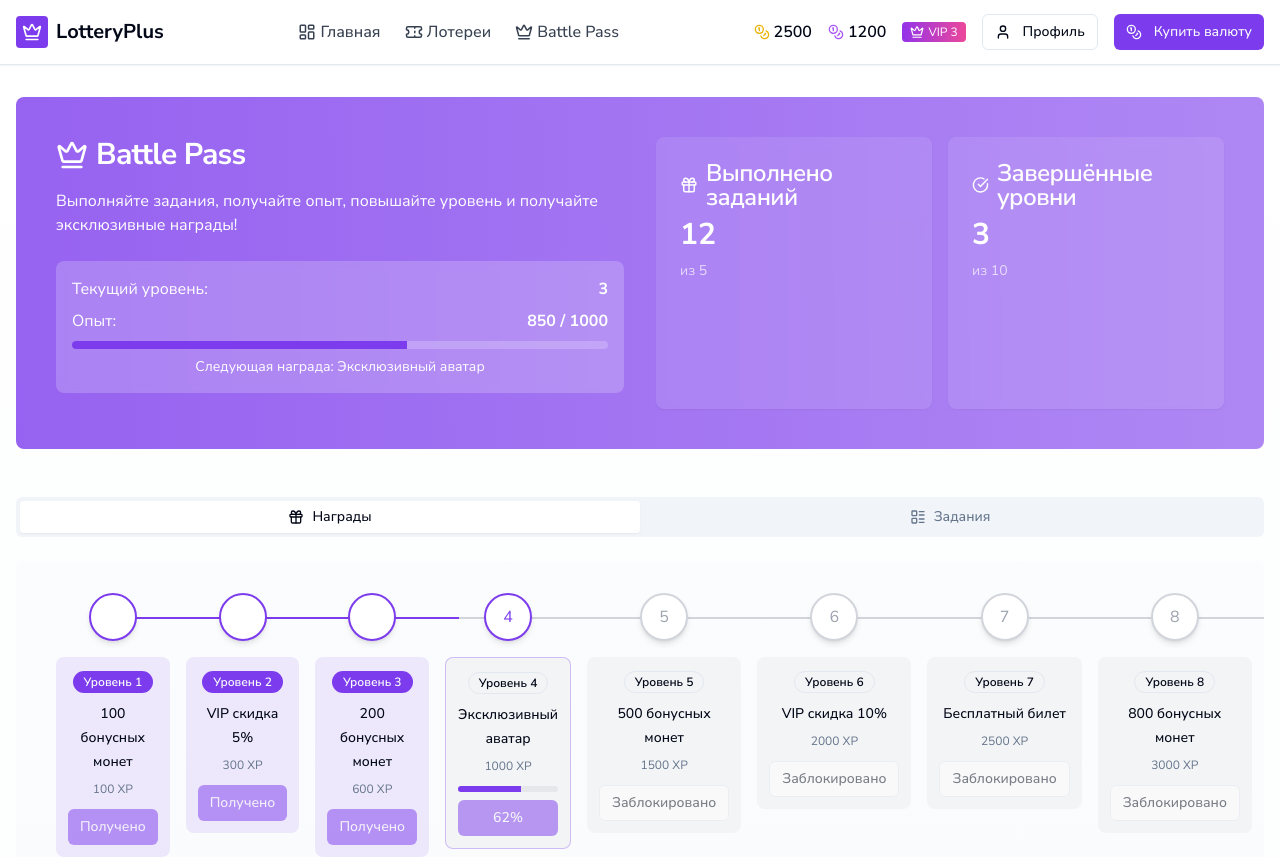
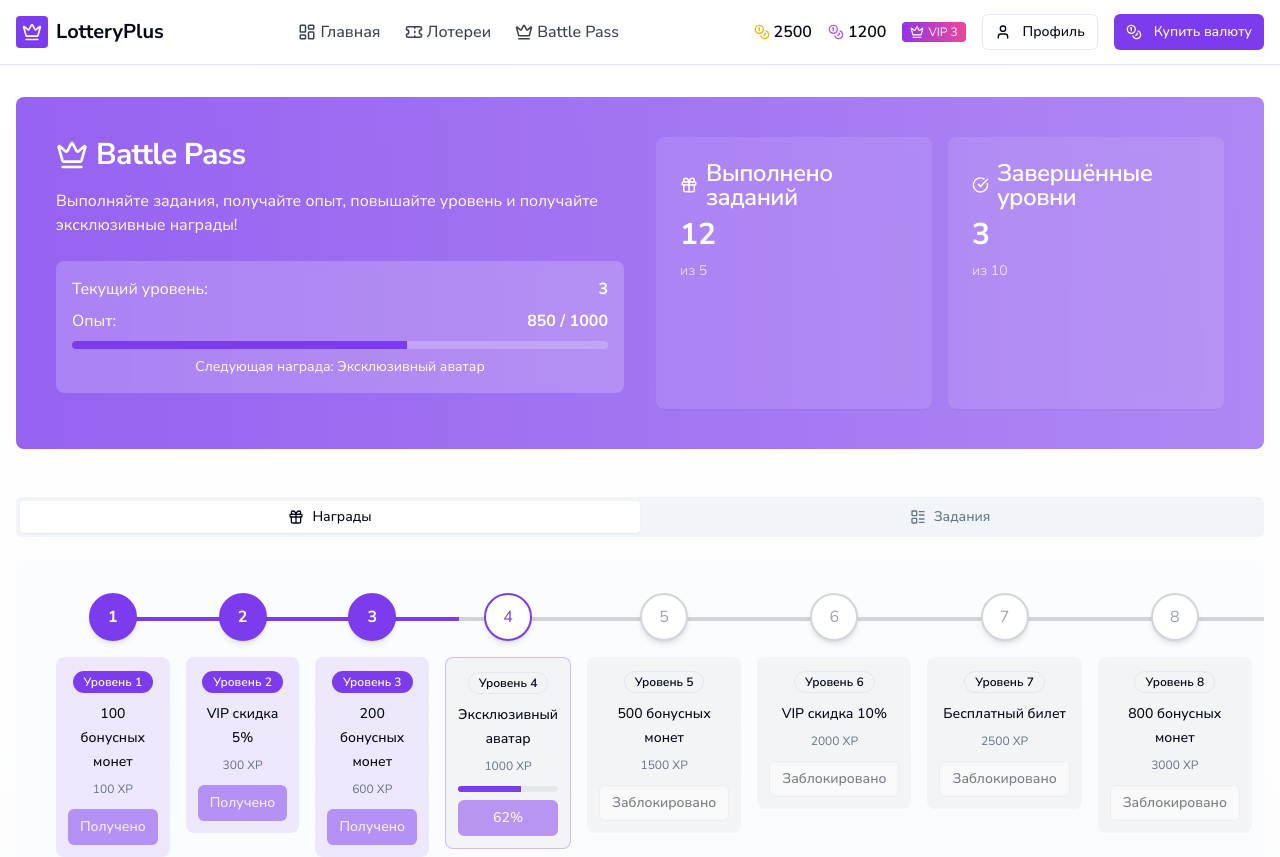
Before and after one commit to KingOfRaccoon/lucky-quest-arena, a React (Vite) app: page /battle-pass in a window 1280 px wide. Shown: the top 857 px of the page. Built offline with nearby package versions, Linux system fonts and the light colour scheme.

Commit message:
Fix: Improve completed level number display
Improve the display of numbers in the completed stages of the Battle Pass UI.

```diff
--- a/src/pages/BattlePass.tsx
+++ b/src/pages/BattlePass.tsx
@@ -107,7 +107,7 @@ const BattlePass = () => {
             <div className="bg-muted/30 rounded-lg p-8 mb-8 overflow-x-auto">
               <div className="flex min-w-[800px] relative">
                 {/* Прогресс линии (рисуются ПОД уровнями) */}
-                <div className="absolute top-6 left-0 right-0 h-0.5 z-0">
+                <div className="absolute top-6 left-0 right-0 h-1 z-0">
                   {battlePassLevels.map((level, index) => {
                     // Не рисуем линию для первого уровня
                     if (index === 0) return null;
@@ -115,6 +115,7 @@ const BattlePass = () => {
                     const isCompleted = level.level <= user.battlePassLevel;
                     const isCurrentLevelProgress = level.level === user.battlePassLevel + 1;
 
+                    // Adjust left position and width to avoid overlapping with circles
                     const leftPos = `${(index - 0.5) * (100 / (battlePassLevels.length - 1))}%`;
                     const width = `${100 / (battlePassLevels.length - 1)}%`;
 
@@ -153,15 +154,21 @@ const BattlePass = () => {
                     <div key={level.level} className="flex-1 px-2 z-10">
                       <div className="relative">
                         <div
-                          className={`w-12 h-12 rounded-full flex items-center justify-center mx-auto border-2 shadow-md relative z-10 bg-white ${
+                          className={`w-12 h-12 rounded-full flex items-center justify-center mx-auto border-2 shadow-md relative z-10 ${
                             isCompleted
-                              ? 'bg-primary border-primary text-white'
+                              ? 'bg-primary border-primary'
                               : isCurrent
-                                ? 'border-primary text-primary'
-                                : 'border-gray-300 text-gray-400'
+                                ? 'border-primary text-primary bg-white'
+                                : 'border-gray-300 text-gray-400 bg-white'
                           }`}
                         >
-                          {level.level}
+                          <span className={`${
+                            isCompleted
+                              ? 'text-white font-bold'
+                              : ''
+                          }`}>
+                            {level.level}
+                          </span>
                         </div>
                       </div>
 
```
